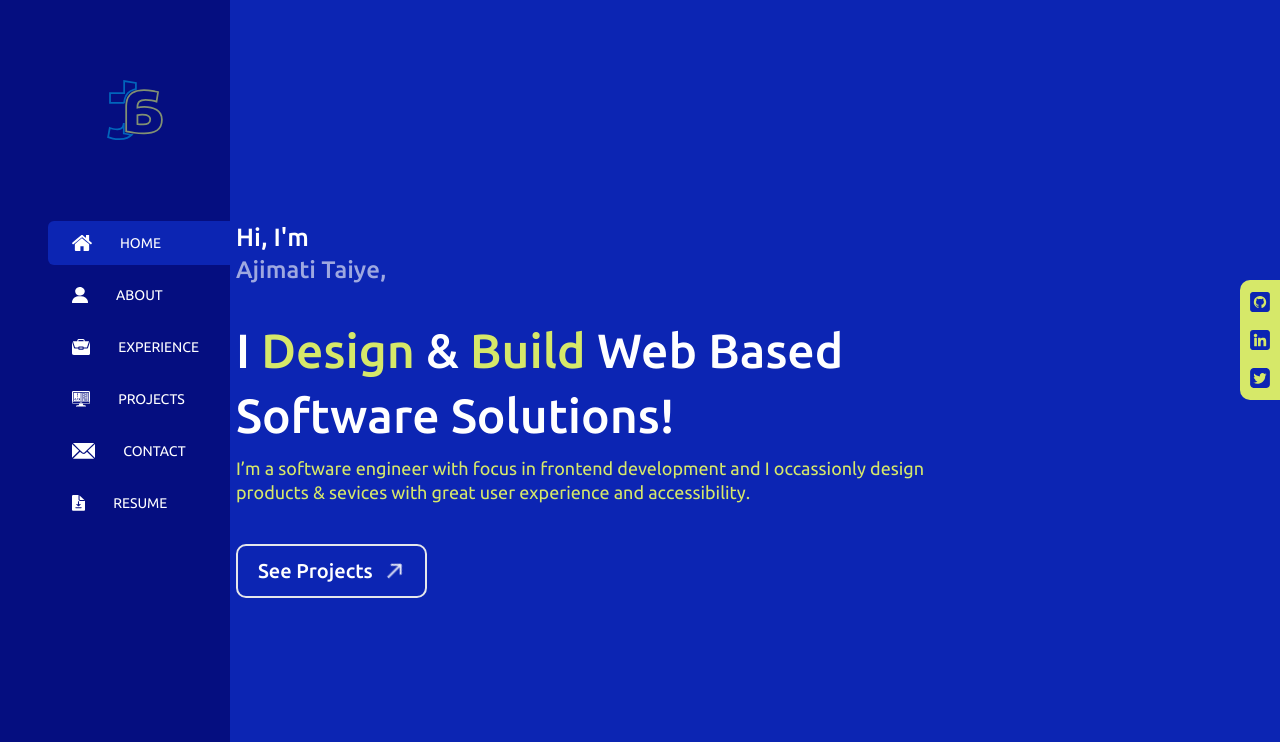
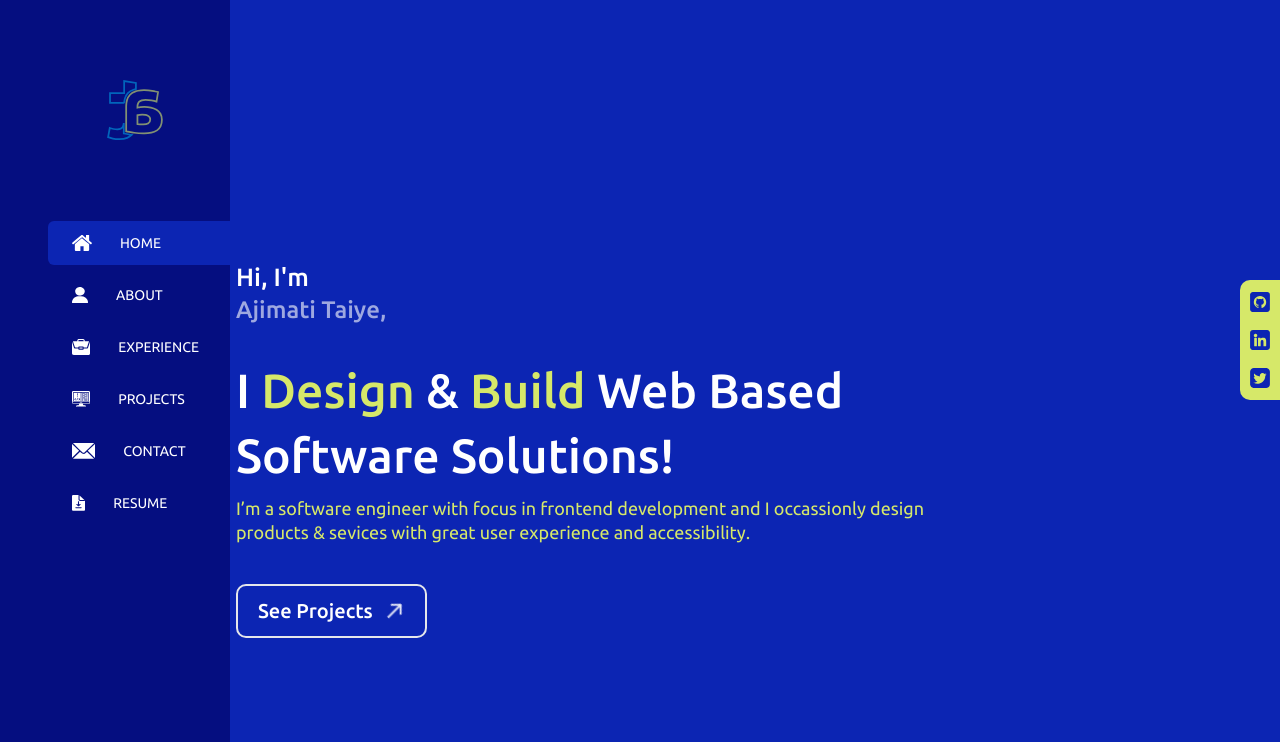
Before and after one commit to Teewaii/portfolioV3, a React (Create React App) app: page / in a window 1280 px wide. Shown: the top 742 px of the page. Built offline with nearby package versions, Linux system fonts and the light colour scheme; the HTML template or start-up script is replaced by a standard one; a web font is replaced by a local one.

Commit message:
Hero height adjustment on xl screens

```diff
--- a/src/components/hero/Hero.jsx
+++ b/src/components/hero/Hero.jsx
@@ -7,7 +7,7 @@ export default function Hello() {
   return (
     <section
       id="hero"
-      className="hero relative bg-primary min-h-[100vh] flex flex-col items-center justify-between pt-[45px] overflow-hidden after:hidden before:hidden md:after:block md:before:block md:pt-0 xl:min-h-[110vh] 3xl:min-h-[100vh]"
+      className="hero relative bg-primary min-h-[100vh] flex flex-col items-center justify-between pt-[45px] overflow-hidden after:hidden before:hidden md:after:block md:before:block md:pt-0 xl:min-h-[120vh] 3xl:min-h-[100vh]"
     >
       {/* Main content container */}
       <div className="main hero-container h-[75vh] md:h-full flex max-w-[85%] sm:py-20 md:pl-[20px] lg:py-0 2xl:pl-[150px] 3xl:pl-[170px]  ">
```
